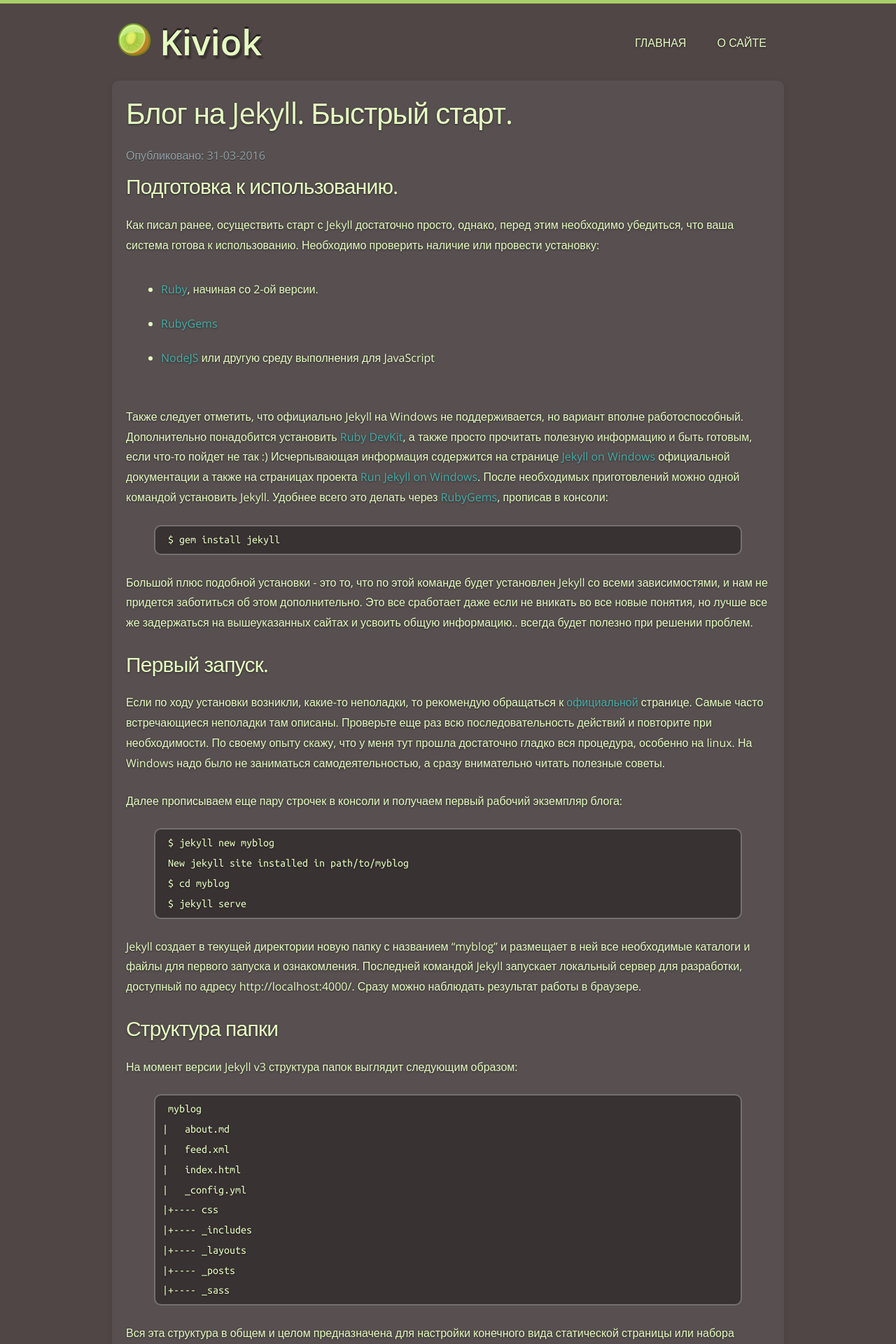
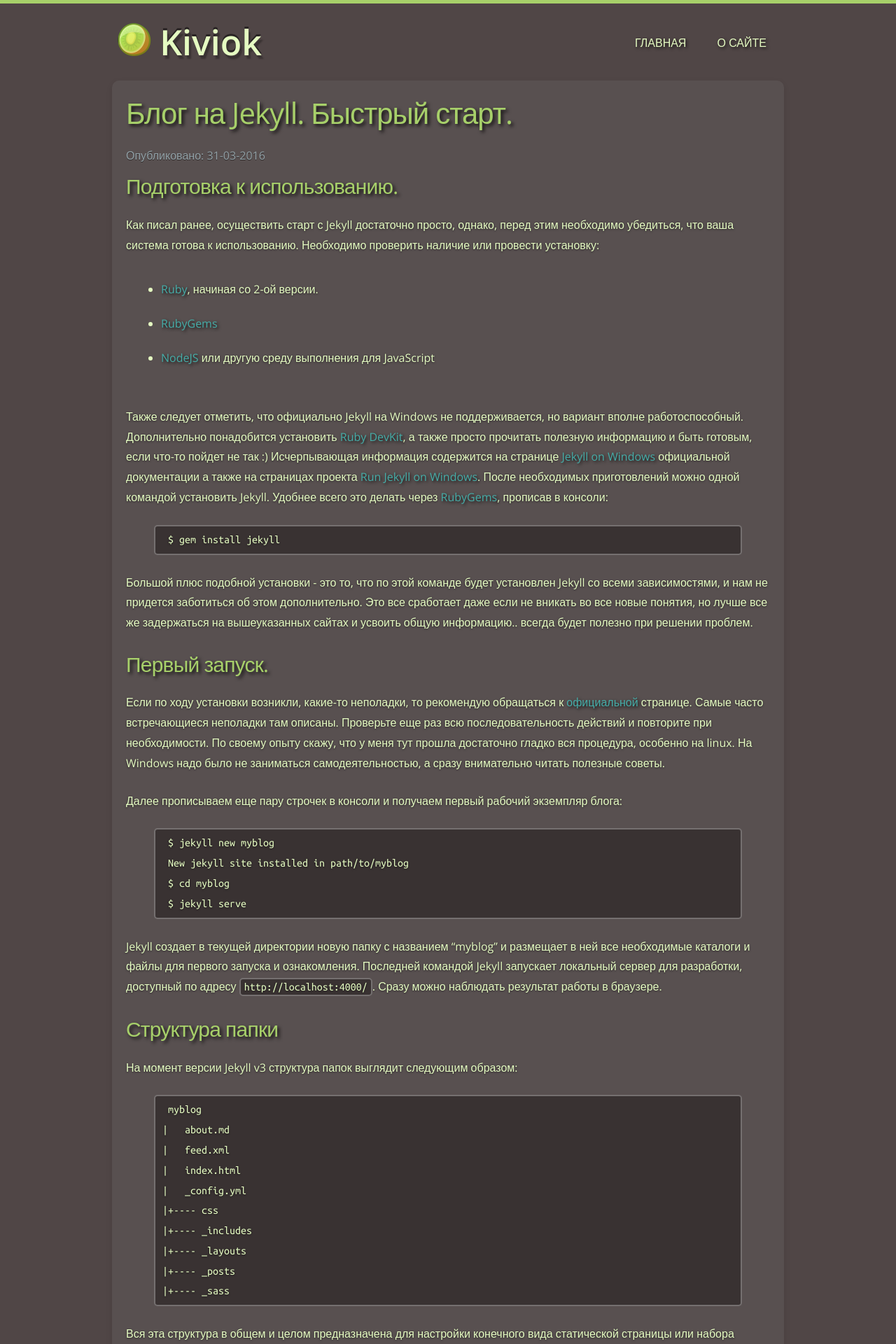
Before and after one commit to kiviok/kiviok.github.io, a Jekyll site: the page built from _posts/2016-03-31-jekyll-blog-welcome.md, in a window 1280 px wide. Shown: the top 1920 px of the page at 70% size. Built offline with Jekyll 4.4.1, drawn with Linux system fonts in a browser that asks for light colours; comment, search, counter and statistics services are not loaded; some of the changed text lies outside the part shown.

Commit message:
edit heading style, add code style

```diff
--- a/_posts/2016-03-31-jekyll-blog-welcome.md
+++ b/_posts/2016-03-31-jekyll-blog-welcome.md
@@ -30,7 +30,7 @@ comments: true
  $ cd myblog
  $ jekyll serve
 {% endhighlight %}
-Jekyll создает в текущей директории новую папку с названием "myblog" и размещает в ней все необходимые каталоги и файлы для первого запуска и ознакомления. Последней командой Jekyll запускает локальный сервер для разработки, доступный по адресу http://localhost:4000/. Сразу можно наблюдать результат работы в браузере.
+Jekyll создает в текущей директории новую папку с названием "myblog" и размещает в ней все необходимые каталоги и файлы для первого запуска и ознакомления. Последней командой Jekyll запускает локальный сервер для разработки, доступный по адресу `http://localhost:4000/`. Сразу можно наблюдать результат работы в браузере.
 
 #### Структура папки
 
--- a/_sass/_article.scss
+++ b/_sass/_article.scss
@@ -6,8 +6,9 @@ article {
   box-shadow: 0 .3rem .8rem rgba(0,0,0, .1);
   border-radius: 1rem;
 
-  // .title {
-  //   text-shadow: 0 1px 0 rgba(0,0,0,.8);
+  // .title, h3, h4, h5, h6 {
+  //   color: $text-color-active;
+  //   text-shadow: 3px 3px 5px rgba(0,0,0,.8);
   // }
 
   .post-meta {
--- a/_sass/_common.scss
+++ b/_sass/_common.scss
@@ -15,22 +15,11 @@ html, body {
 a {
   text-decoration: none;
   color: $text-color-anchor;
+  text-shadow: 2px 2px 4px rgba(0,0,0,.8);
 }
 a:hover {
+  text-shadow: 2px 2px 3px rgba(0,0,0,.4);
   color: $text-color-anchor-hover;
-}
-
-.label {
-  display: inline;
-  padding: .2em .6em .3em;
-  font-size: 75%;
-  font-weight: bold;
-  line-height: 1;
-  color: #fff;
-  text-align: center;
-  white-space: nowrap;
-  vertical-align: baseline;
-  border-radius: .25em;
 }
 
 .disqus-comment-count {
--- a/_sass/_skeleton.scss
+++ b/_sass/_skeleton.scss
@@ -146,6 +146,8 @@ h1, h2, h3, h4, h5, h6 {
   margin-bottom: 2rem;
   font-weight: 300;
   font-family: $font-family-headings;
+  color: $text-color-active;
+  text-shadow: 3px 3px 5px rgba(0,0,0,.8);
   // text-shadow: 0px 2px 0 rgba(0,0,0,.8);
 
 }
@@ -331,11 +333,12 @@ li {
 /* Code
 –––––––––––––––––––––––––––––––––––––––––––––––––– */
 code {
+  padding: 3px 5px;
   font-family: $font-family-code;
   white-space: nowrap;
   background: $background-color-selected;
   border: 2px solid rgba(#fff, 0.3);
-  border-radius: 1rem;
+  border-radius: .5rem;
 
 }
 pre > code {
--- a/index.html
+++ b/index.html
@@ -5,7 +5,7 @@ layout: default
 {% for post in site.posts limit:5 %}
 
 <article>
-  <h2 class="title" ><a href="{{ post.url | prepend: site.baseurl }}">{{ post.title }}</a></h2>
+  <h2><a href="{{ post.url | prepend: site.baseurl }}">{{ post.title }}</a></h2>
   <span class="post-meta">
     Опубликовано: {{ post.date | date: "%d-%m-%Y" }}
     <!-- Автор: {{ site.author }} -->
```
Also changed, not shown: other parts of _posts/2016-03-31-jekyll-blog-welcome.md (+5 -5 lines).
